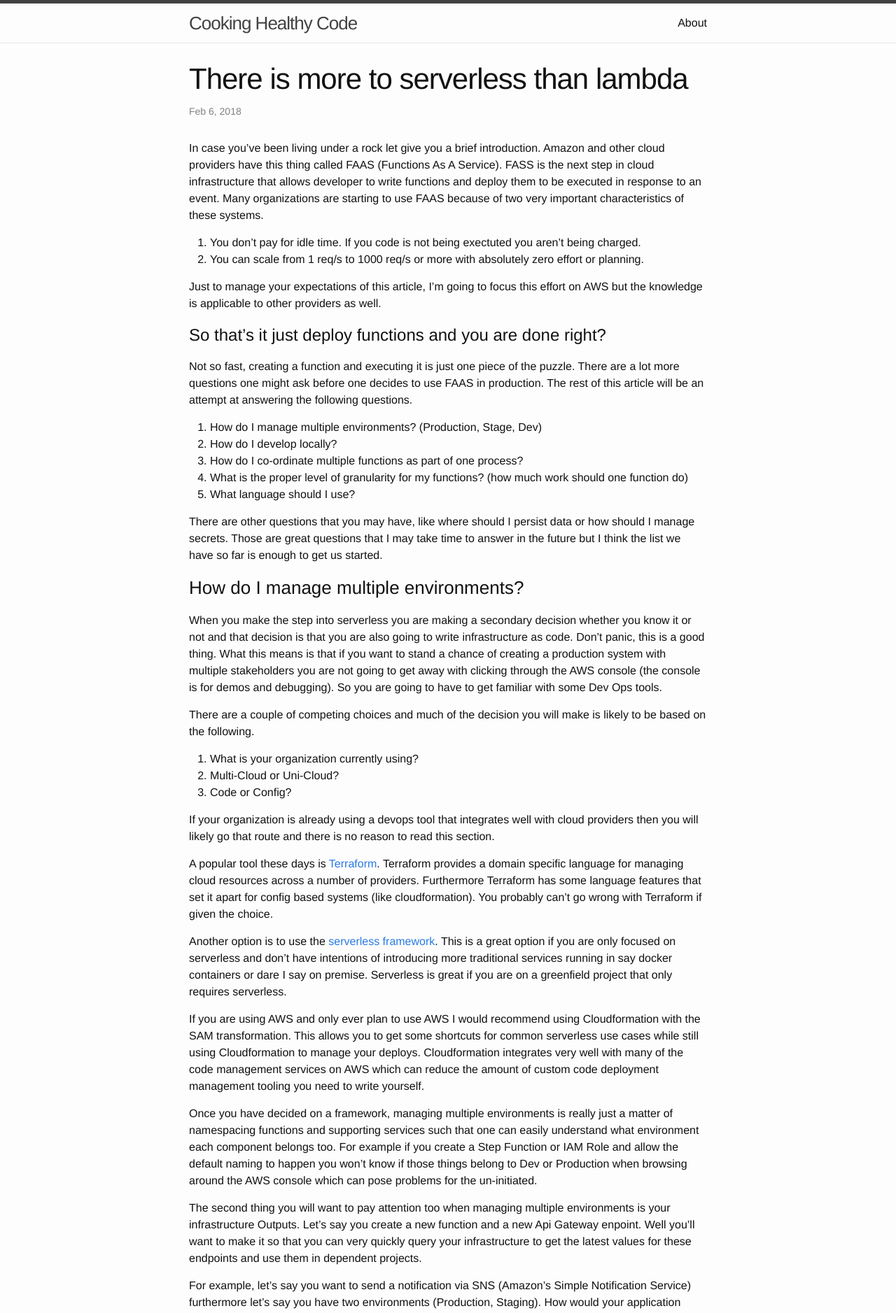
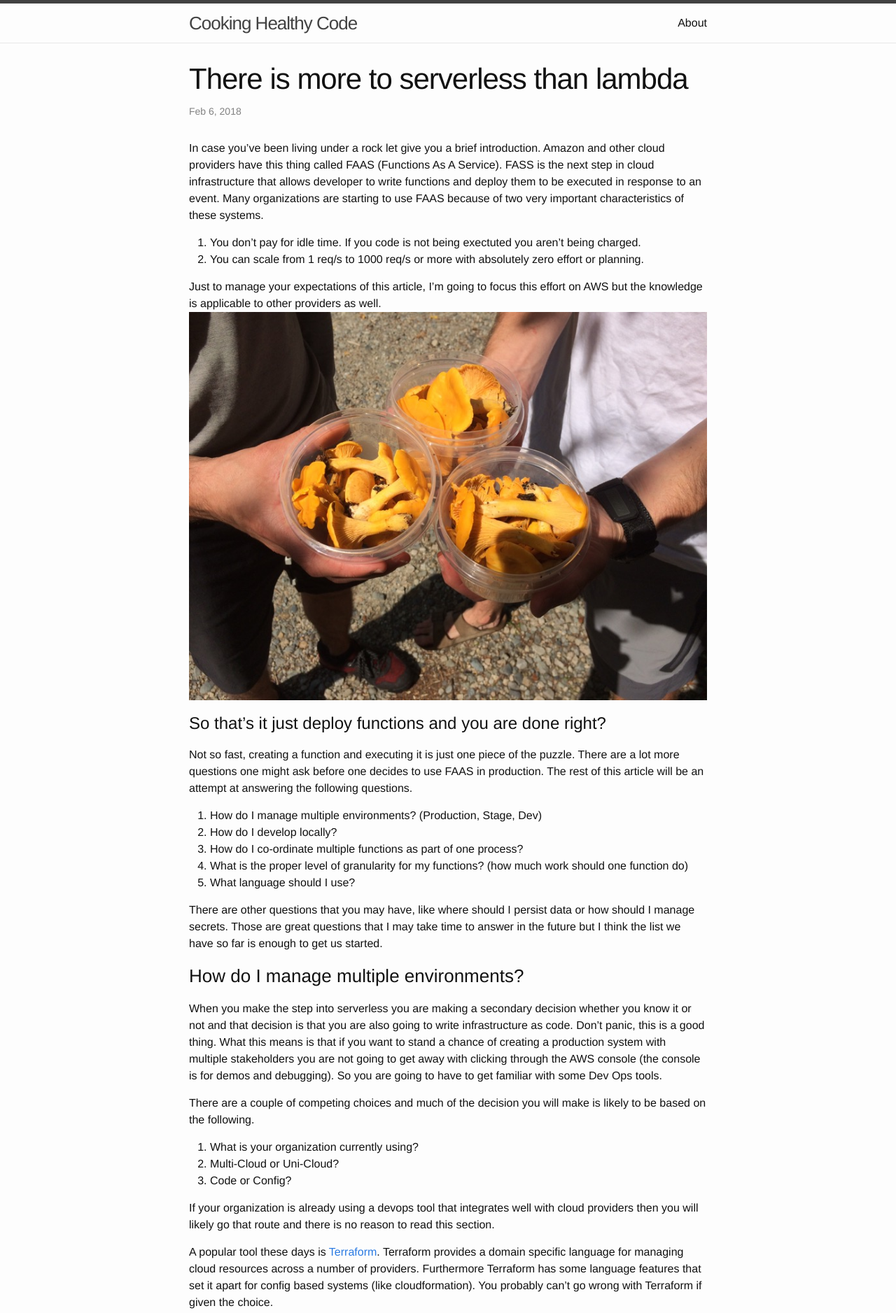
Before and after one commit to johnnyiller/johnnyiller.github.io, a Jekyll site: the page built from _posts/2018-2-6-There-is-more-to-serverless-than-lambda.markdown, in a window 1280 px wide. Shown: the top 1877 px of the page at 70% size. Built offline with Jekyll 4.4.1, drawn with Linux system fonts in a browser that asks for light colours; comment, search, counter and statistics services are not loaded.

Commit message:
debug image issues

```diff
--- a/_posts/2018-2-6-There-is-more-to-serverless-than-lambda.markdown
+++ b/_posts/2018-2-6-There-is-more-to-serverless-than-lambda.markdown
@@ -12,6 +12,7 @@ In case you've been living under a rock let give you a brief introduction.  Amaz
 1. You can scale from 1 req/s to 1000 req/s or more with absolutely zero effort or planning.
 
 Just to manage your expectations of this article, I'm going to focus this effort on AWS but the knowledge is applicable to other providers as well.
+![Golden Chanterelles White Mountains NH]({{ site.url }}/assets/mushroom_roundup/chanterelles_white_mountains_early_spring.jpg)
 
 # So that's it just deploy functions and you are done right?
 
```
